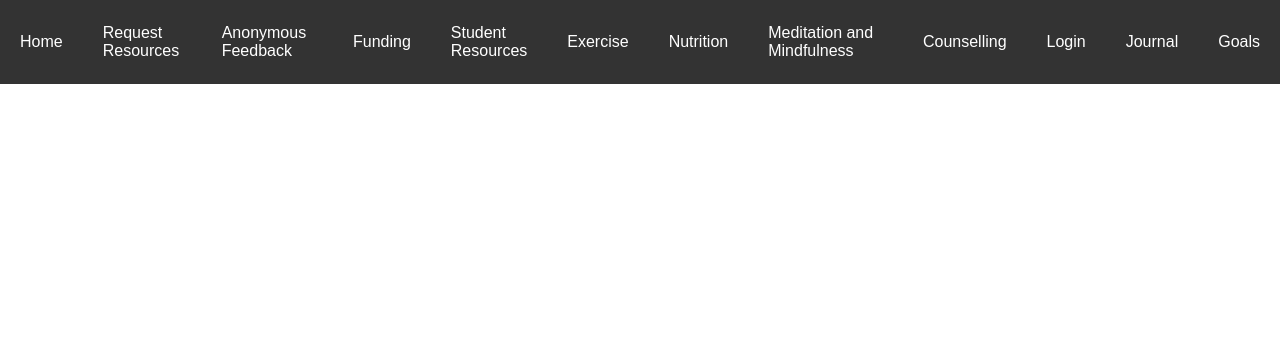
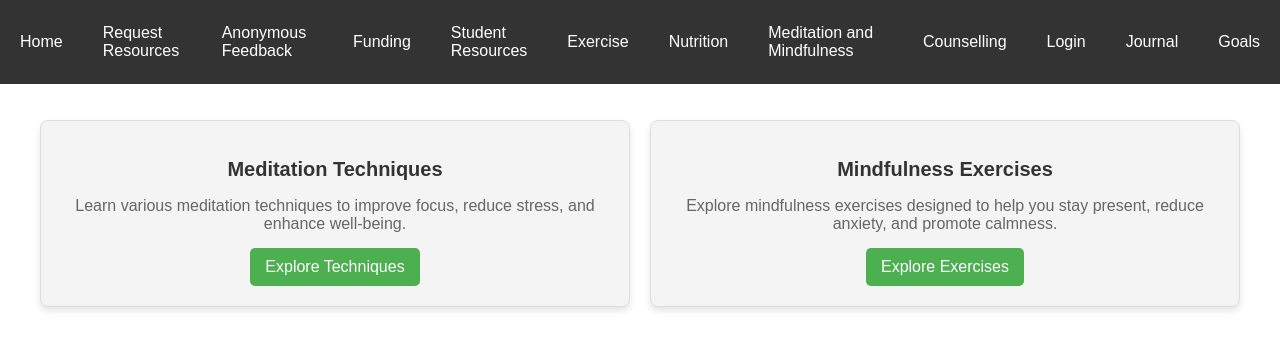
Before and after one commit to rohan057/FYP, a PHP site: page /meditation-mindfulness.php in a window 1280 px wide. Shown: the top 350 px of the page. Run offline with PHP 8.4, Linux system fonts and the light colour scheme.

Commit message:
Mindfulness and Meditation Page
I have created the layout for this page and updated css. Also updated a link that wasn't working

```diff
--- a/anonymous-feedback.php
+++ b/anonymous-feedback.php
@@ -17,7 +17,7 @@
             <li><a href="exercise.php">Exercise</a></li>
             <li><a href="nutrition.php">Nutrition</a></li>
             <li><a href="meditation-mindfulness.php">Meditation and Mindfulness</a></li>
-            <li><a href="counselling.php">Counselling</a></li>
+            <li><a href="counselling-workshops.php">Counselling</a></li>
             <li><a href="login.php">Login</a></li>
             <li><a href="journal.php">Journal</a></li>
             <li><a href="goals.php">Goals</a></li>
--- a/counselling-workshops.php
+++ b/counselling-workshops.php
@@ -17,7 +17,7 @@
             <li><a href="exercise.php">Exercise</a></li>
             <li><a href="nutrition.php">Nutrition</a></li>
             <li><a href="meditation-mindfulness.php">Meditation and Mindfulness</a></li>
-            <li><a href="counselling.php">Counselling</a></li>
+            <li><a href="counselling-workshops.php">Counselling</a></li>
             <li><a href="login.php">Login</a></li>
             <li><a href="journal.php">Journal</a></li>
             <li><a href="goals.php">Goals</a></li>
--- a/css/styles.css
+++ b/css/styles.css
@@ -413,3 +413,47 @@ nav ul li a:hover {
     transform: translateY(-5px);
     box-shadow: 0px 8px 12px rgba(0, 0, 0, 0.2);
 }
+
+.mindfulness-box {
+    flex: 1; /* Each box takes up equal space */
+    max-width: 48%; /* Limit the maximum width of each box */
+    background-color: #f4f4f4;
+    border: 1px solid #ddd;
+    border-radius: 8px;
+    padding: 20px;
+    text-align: center;
+    box-shadow: 0px 4px 6px rgba(0, 0, 0, 0.1);
+    transition: transform 0.3s ease, box-shadow 0.3s ease;
+}
+
+.mindfulness-box h2 {
+    font-size: 20px;
+    margin-bottom: 10px;
+    color: #333;
+}
+
+.mindfulness-box p {
+    font-size: 16px;
+    color: #666;
+    margin-bottom: 15px;
+}
+
+.mindfulness-box a {
+    display: inline-block;
+    text-decoration: none;
+    background-color: #4CAF50;
+    color: white;
+    padding: 10px 15px;
+    border-radius: 5px;
+    font-size: 16px;
+    transition: background-color 0.3s ease;
+}
+
+.mindfulness-box a:hover {
+    background-color: #45a049;
+}
+
+.mindfulness-box:hover {
+    transform: translateY(-5px);
+    box-shadow: 0px 8px 12px rgba(0, 0, 0, 0.2);
+}
--- a/events.php
+++ b/events.php
@@ -17,7 +17,7 @@
             <li><a href="exercise.php">Exercise</a></li>
             <li><a href="nutrition.php">Nutrition</a></li>
             <li><a href="meditation-mindfulness.php">Meditation and Mindfulness</a></li>
-            <li><a href="counselling.php">Counselling</a></li>
+            <li><a href="counselling-workshops.php">Counselling</a></li>
             <li><a href="login.php">Login</a></li>
             <li><a href="journal.php">Journal</a></li>
             <li><a href="goals.php">Goals</a></li>
--- a/exercise.php
+++ b/exercise.php
@@ -17,7 +17,7 @@
             <li><a href="exercise.php">Exercise</a></li>
             <li><a href="nutrition.php">Nutrition</a></li>
             <li><a href="meditation-mindfulness.php">Meditation and Mindfulness</a></li>
-            <li><a href="counselling.php">Counselling</a></li>
+            <li><a href="counselling-workshops.php">Counselling</a></li>
             <li><a href="login.php">Login</a></li>
             <li><a href="journal.php">Journal</a></li>
             <li><a href="goals.php">Goals</a></li>
--- a/faq.php
+++ b/faq.php
@@ -17,7 +17,7 @@
             <li><a href="exercise.php">Exercise</a></li>
             <li><a href="nutrition.php">Nutrition</a></li>
             <li><a href="meditation-mindfulness.php">Meditation and Mindfulness</a></li>
-            <li><a href="counselling.php">Counselling</a></li>
+            <li><a href="counselling-workshops.php">Counselling</a></li>
             <li><a href="login.php">Login</a></li>
             <li><a href="journal.php">Journal</a></li>
             <li><a href="goals.php">Goals</a></li>
--- a/funding.php
+++ b/funding.php
@@ -17,7 +17,7 @@
             <li><a href="exercise.php">Exercise</a></li>
             <li><a href="nutrition.php">Nutrition</a></li>
             <li><a href="meditation-mindfulness.php">Meditation and Mindfulness</a></li>
-            <li><a href="counselling.php">Counselling</a></li>
+            <li><a href="counselling-workshops.php">Counselling</a></li>
             <li><a href="login.php">Login</a></li>
             <li><a href="journal.php">Journal</a></li>
             <li><a href="goals.php">Goals</a></li>
--- a/goals.php
+++ b/goals.php
@@ -17,7 +17,7 @@
             <li><a href="exercise.php">Exercise</a></li>
             <li><a href="nutrition.php">Nutrition</a></li>
             <li><a href="meditation-mindfulness.php">Meditation and Mindfulness</a></li>
-            <li><a href="counselling.php">Counselling</a></li>
+            <li><a href="counselling-workshops.php">Counselling</a></li>
             <li><a href="login.php">Login</a></li>
             <li><a href="journal.php">Journal</a></li>
             <li><a href="goals.php">Goals</a></li>
--- a/hotline.php
+++ b/hotline.php
@@ -17,7 +17,7 @@
             <li><a href="exercise.php">Exercise</a></li>
             <li><a href="nutrition.php">Nutrition</a></li>
             <li><a href="meditation-mindfulness.php">Meditation and Mindfulness</a></li>
-            <li><a href="counselling.php">Counselling</a></li>
+            <li><a href="counselling-workshops.php">Counselling</a></li>
             <li><a href="login.php">Login</a></li>
             <li><a href="journal.php">Journal</a></li>
             <li><a href="goals.php">Goals</a></li>
--- a/index.php
+++ b/index.php
@@ -17,7 +17,7 @@
             <li><a href="exercise.php">Exercise</a></li>
             <li><a href="nutrition.php">Nutrition</a></li>
             <li><a href="meditation-mindfulness.php">Meditation and Mindfulness</a></li>
-            <li><a href="counselling.php">Counselling</a></li>
+            <li><a href="counselling-workshops.php">Counselling</a></li>
             <li><a href="login.php">Login</a></li>
             <li><a href="journal.php">Journal</a></li>
             <li><a href="goals.php">Goals</a></li>
--- a/journal.php
+++ b/journal.php
@@ -17,7 +17,7 @@
             <li><a href="exercise.php">Exercise</a></li>
             <li><a href="nutrition.php">Nutrition</a></li>
             <li><a href="meditation-mindfulness.php">Meditation and Mindfulness</a></li>
-            <li><a href="counselling.php">Counselling</a></li>
+            <li><a href="counselling-workshops.php">Counselling</a></li>
             <li><a href="login.php">Login</a></li>
             <li><a href="journal.php">Journal</a></li>
             <li><a href="goals.php">Goals</a></li>
--- a/login.php
+++ b/login.php
@@ -17,7 +17,7 @@
             <li><a href="exercise.php">Exercise</a></li>
             <li><a href="nutrition.php">Nutrition</a></li>
             <li><a href="meditation-mindfulness.php">Meditation and Mindfulness</a></li>
-            <li><a href="counselling.php">Counselling</a></li>
+            <li><a href="counselling-workshops.php">Counselling</a></li>
             <li><a href="login.php">Login</a></li>
             <li><a href="journal.php">Journal</a></li>
             <li><a href="goals.php">Goals</a></li>
--- a/meditation-mindfulness.php
+++ b/meditation-mindfulness.php
@@ -17,13 +17,24 @@
             <li><a href="exercise.php">Exercise</a></li>
             <li><a href="nutrition.php">Nutrition</a></li>
             <li><a href="meditation-mindfulness.php">Meditation and Mindfulness</a></li>
-            <li><a href="counselling.php">Counselling</a></li>
+            <li><a href="counselling-workshops.php">Counselling</a></li>
             <li><a href="login.php">Login</a></li>
             <li><a href="journal.php">Journal</a></li>
             <li><a href="goals.php">Goals</a></li>
-                </ul>
-            </li>
         </ul>
     </nav>
+
+    <div class="container">
+        <div class="mindfulness-box">
+            <h2>Meditation Techniques</h2>
+            <p>Learn various meditation techniques to improve focus, reduce stress, and enhance well-being.</p>
+            <a href="#">Explore Techniques</a>
+        </div>
+        <div class="mindfulness-box">
+            <h2>Mindfulness Exercises</h2>
+            <p>Explore mindfulness exercises designed to help you stay present, reduce anxiety, and promote calmness.</p>
+            <a href="#">Explore Exercises</a>
+        </div>
+    </div>
 </body>
 </html>
--- a/nutrition.php
+++ b/nutrition.php
@@ -17,7 +17,7 @@
             <li><a href="exercise.php">Exercise</a></li>
             <li><a href="nutrition.php">Nutrition</a></li>
             <li><a href="meditation-mindfulness.php">Meditation and Mindfulness</a></li>
-            <li><a href="counselling.php">Counselling</a></li>
+            <li><a href="counselling-workshops.php">Counselling</a></li>
             <li><a href="login.php">Login</a></li>
             <li><a href="journal.php">Journal</a></li>
             <li><a href="goals.php">Goals</a></li>
--- a/questionnaire.php
+++ b/questionnaire.php
@@ -17,7 +17,7 @@
             <li><a href="exercise.php">Exercise</a></li>
             <li><a href="nutrition.php">Nutrition</a></li>
             <li><a href="meditation-mindfulness.php">Meditation and Mindfulness</a></li>
-            <li><a href="counselling.php">Counselling</a></li>
+            <li><a href="counselling-workshops.php">Counselling</a></li>
             <li><a href="login.php">Login</a></li>
             <li><a href="journal.php">Journal</a></li>
             <li><a href="goals.php">Goals</a></li>
--- a/year-resources.php
+++ b/year-resources.php
@@ -17,7 +17,7 @@
             <li><a href="exercise.php">Exercise</a></li>
             <li><a href="nutrition.php">Nutrition</a></li>
             <li><a href="meditation-mindfulness.php">Meditation and Mindfulness</a></li>
-            <li><a href="counselling.php">Counselling</a></li>
+            <li><a href="counselling-workshops.php">Counselling</a></li>
             <li><a href="login.php">Login</a></li>
             <li><a href="journal.php">Journal</a></li>
             <li><a href="goals.php">Goals</a></li>
```
